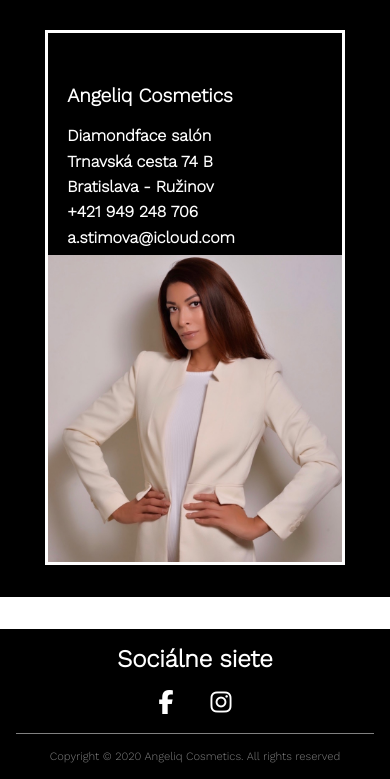
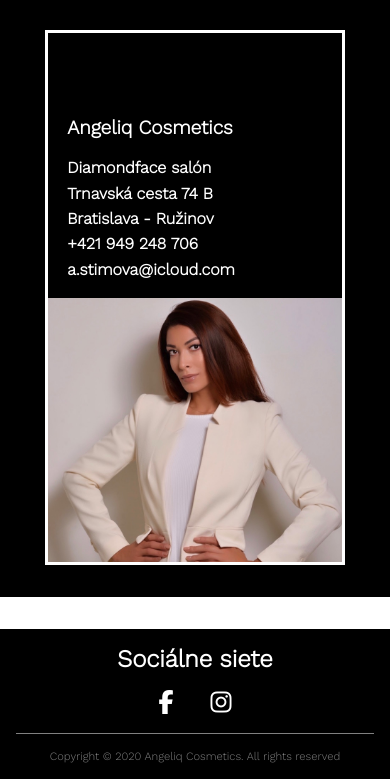
Before and after one commit to klaudiatomanova/angeliq_cosmetics, a plain HTML site: page index.html in a window 390 px wide. Shown: the part 4118-4897 px from the top of the page. Drawn offline with nearby package versions, Linux system fonts and the light colour scheme.

Commit message:
margin added to business card

```diff
--- a/style.css
+++ b/style.css
@@ -622,14 +622,13 @@ iframe {
   }
 
   .contact {
-    margin-top: 2rem;
+    margin-top: 4rem;
     width: 100%;
     text-align: left;
   }
 
   .contact ul li {
     padding: 0.2rem;
-    font-weight: bold;
   }
 
   .contact-foto {
@@ -646,6 +645,7 @@ iframe {
     max-width: 400px;
     margin-left: 0;
     margin-bottom: 0;
+    margin-top: 1rem;
   }
 
   .collapsible:after {
```
